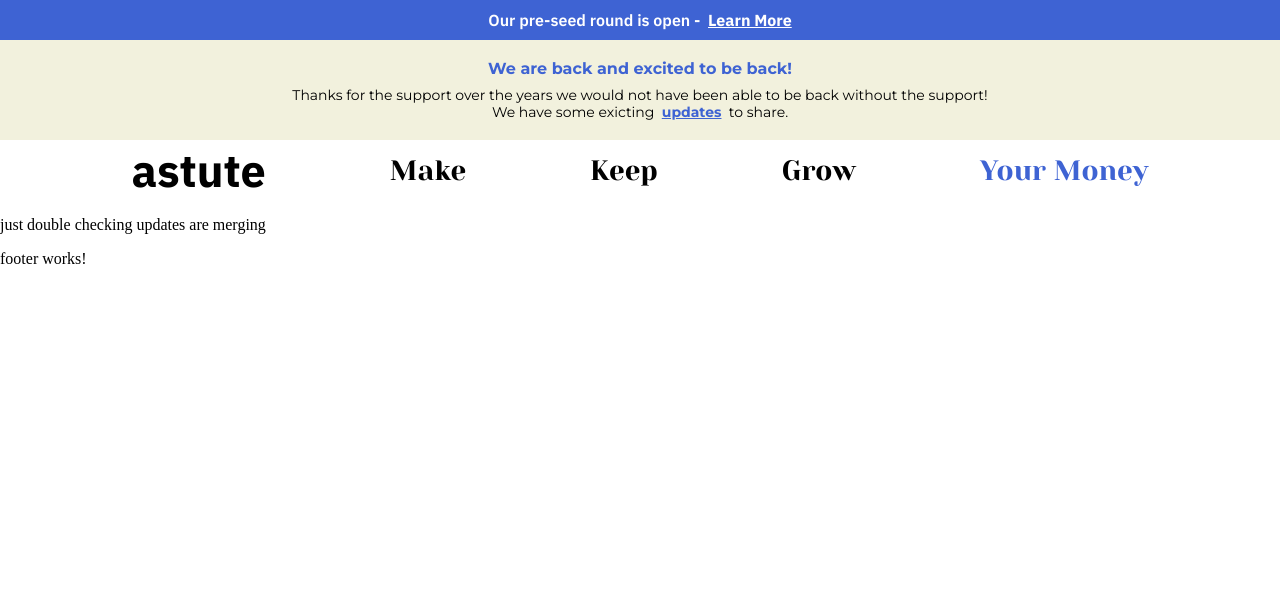
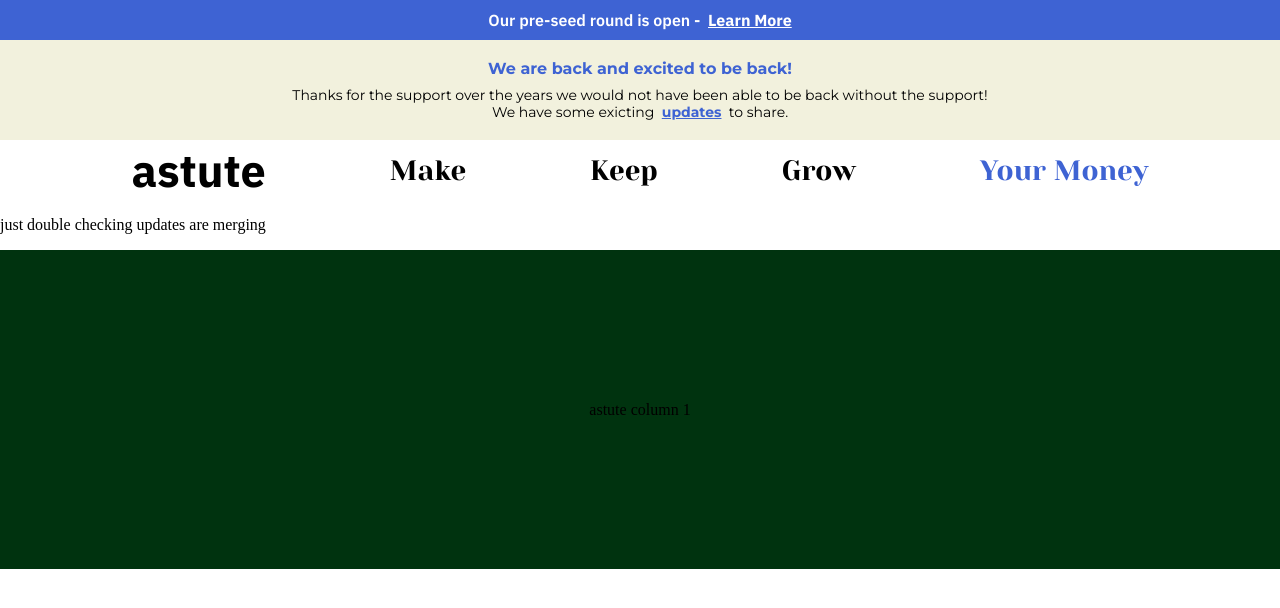
Before and after one commit to Munogwata/astute-landing-page-v2, an Angular app: page / in a window 1280 px wide. Shown: the top 608 px of the page. Built offline with nearby package versions, Linux system fonts and the light colour scheme.

Commit message:
working on the footer

```diff
--- a/src/app/navigation-components/footer/footer.component.html
+++ b/src/app/navigation-components/footer/footer.component.html
@@ -1 +1,11 @@
-<p>footer works!</p>
+<div class="footerContainer">
+    <span class="footerContainer-content">
+        <span class="footer-logo">
+            astute
+        </span>
+
+        <span class="footerContainer-column-one">
+            column 1
+        </span>
+    </span>
+</div>
--- a/src/app/navigation-components/footer/footer.component.scss
+++ b/src/app/navigation-components/footer/footer.component.scss
@@ -0,0 +1,11 @@
+@use '../../../../styles/general/index.scss' as general;
+
+.footerContainer {
+    width: 100%;
+    display: flex;
+    justify-content: center;
+    align-items: center;
+    background-color: general.$green800;
+    min-height: 319px;
+
+}
```
